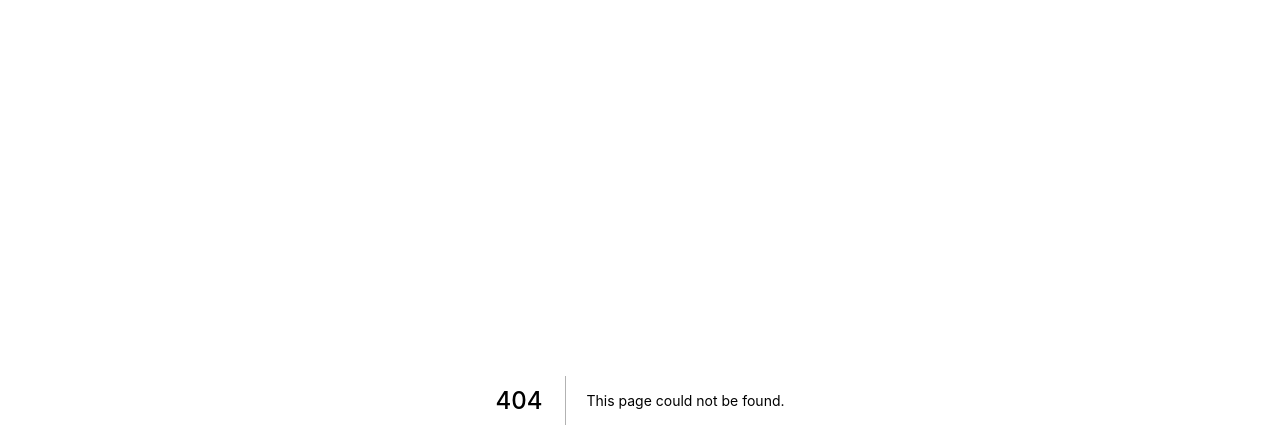
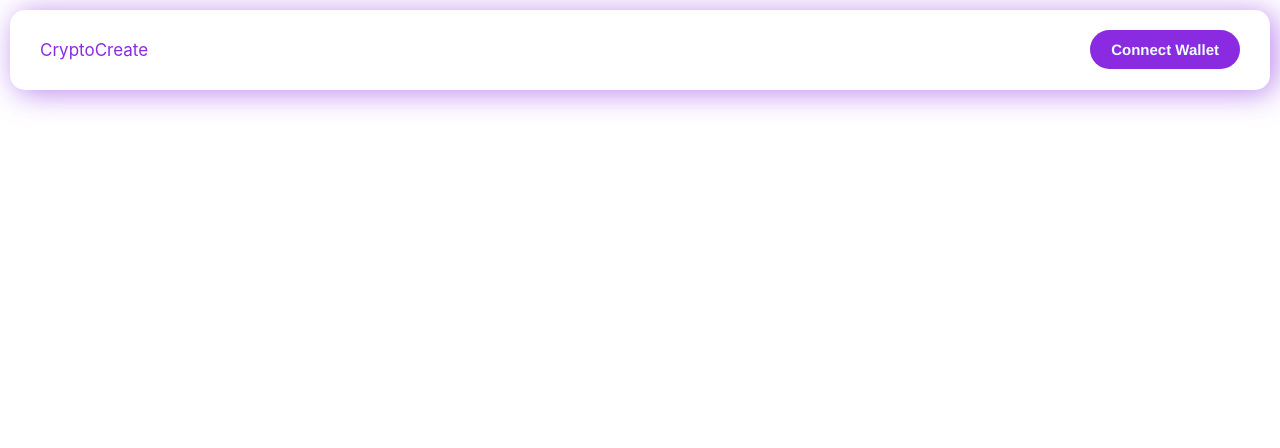
Before and after one commit to Arch0125/CryptoCreate---ETHeernals-22, a Next.js app: page /components/Navbar in a window 1280 px wide. Before the commit this address had no page. Shown: the top 448 px of the page. Built offline with nearby package versions, Linux system fonts and the light colour scheme.

Commit message:
components : Navbar added

```diff
--- a/pages/_app.js
+++ b/pages/_app.js
@@ -1,4 +1,5 @@
 import '../styles/globals.css'
+import './components/Navbar.css'
 
 function MyApp({ Component, pageProps }) {
   return <Component {...pageProps} />
--- /dev/null
+++ b/pages/components/Navbar.css
@@ -0,0 +1,79 @@
+.topnav {
+    background-color: rgb(255, 255, 255);
+    overflow: hidden;
+    margin-top: 10px;
+    margin-left: 10px;
+    margin-right: 10px;
+    border-radius: 15px;
+    box-shadow: 5px 3px 30px rgba(137, 43, 226, 0.568);
+}
+
+  /* Style the links inside the navigation bar */
+  .topnav a {
+    float: left;
+    color: blueviolet;
+    text-align: center;
+    padding: 30px 30px;
+    text-decoration: none;
+    font-size: 17px;
+    align-items: center;
+    justify-content: center;
+  }
+
+  .navleft{
+    float: right;
+    color: blueviolet;
+    text-align: center;
+    padding: 20px 30px;
+    text-decoration: none;
+    font-size: 17px;
+    align-items: center;
+    justify-content: center;
+  }
+
+  .image{
+    float: right;
+    color: blueviolet;
+    text-align: center;
+    text-decoration: none;
+    font-size: 17px;
+    align-items: center;
+    justify-content: center;
+    padding-top: 25px;
+    padding-right: 5px;
+  }
+
+
+  /* From cssbuttons.io by @alexmaracinaru */
+.button {
+    cursor: pointer;
+    font-weight: 700;
+    color: azure;
+    font-family: Helvetica,"sans-serif";
+    transition: all .2s;
+    padding: 10px 20px;
+    border-radius: 100px;
+    background: blueviolet;
+    border: 1px solid transparent;
+    display: flex;
+    align-items: center;
+    font-size: 15px;
+   }
+
+   .button:hover {
+    background: rgb(100, 17, 177);
+   }
+
+   .button > svg {
+    width: 34px;
+    margin-left: 10px;
+    transition: transform .3s ease-in-out;
+   }
+
+   .button:hover svg {
+    transform: translateX(5px);
+   }
+
+   .button:active {
+    transform: scale(0.95);
+   }
--- /dev/null
+++ b/pages/components/Navbar.js
@@ -0,0 +1,19 @@
+import React, { Component } from 'react';
+
+class Navbar extends Component {
+    render() {
+        return (
+            <div class="topnav">
+
+                <a href="#home">
+                     CryptoCreate
+                </a>
+                <div  class="navleft" >
+                    <button class="button" >Connect Wallet</button>
+                </div>
+            </div>
+        );
+    }
+}
+
+export default Navbar;
--- a/styles/Home.module.css
+++ b/styles/Home.module.css
@@ -1,5 +1,5 @@
 .container {
-  padding: 0 2rem;
+  padding: 0 0rem;
 }
 
 .main {
```
Also changed, not shown: pages/index.js (+3 -49 lines).
